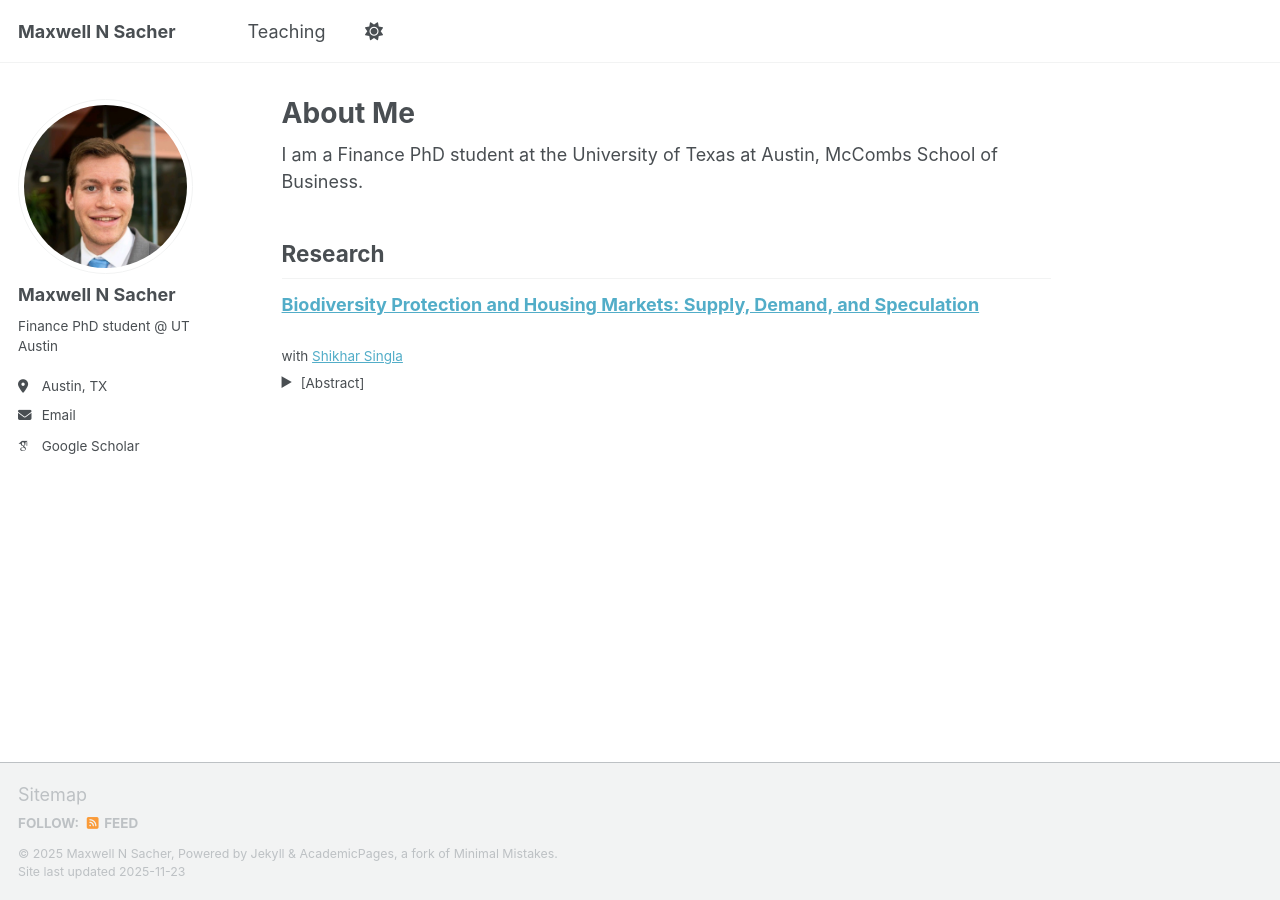
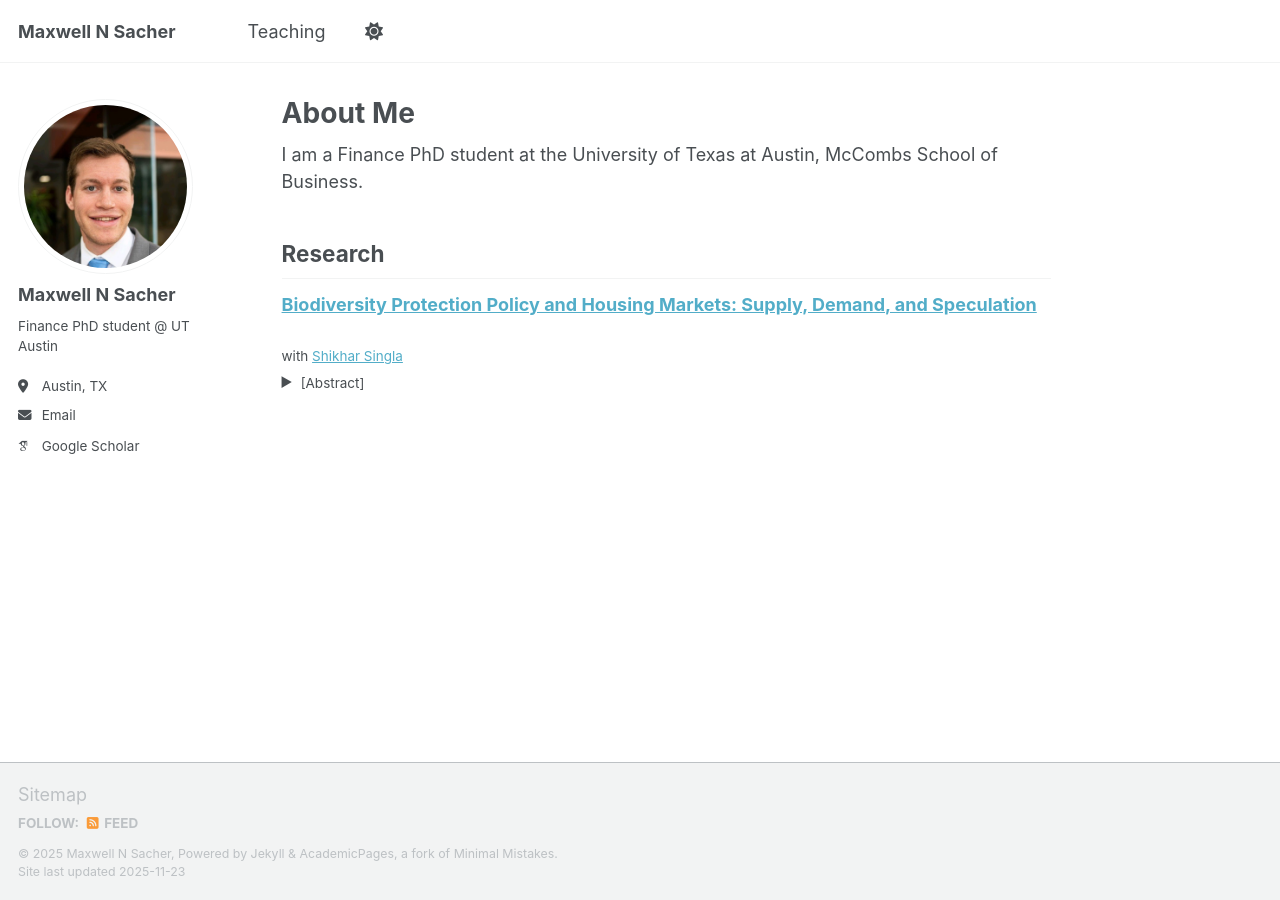
Before and after one commit to maxsacher/maxsacher.github.io, a Jekyll site: the page built from _pages/about.md, in a window 1280 px wide. Built offline with Jekyll 4.4.1, drawn with Linux system fonts in a browser that asks for light colours; some web fonts are replaced; a script that is not in the unit is left out; part of the change alters nothing that is shown.

Commit message:
Revise research paper title and abstract wording
Updated the title and abstract of the research paper on biodiversity protection and housing markets.

```diff
--- a/_pages/about.md
+++ b/_pages/about.md
@@ -13,13 +13,13 @@ I am a Finance PhD student at the University of Texas at Austin, McCombs School
 
 ## Research
 
-**[Biodiversity Protection and Housing Markets: Supply, Demand, and Speculation](https://papers.ssrn.com/sol3/papers.cfm?abstract_id=5241282)**
+**[Biodiversity Protection Policy and Housing Markets: Supply, Demand, and Speculation](https://papers.ssrn.com/sol3/papers.cfm?abstract_id=5241282)**
 <div class="paper-meta">
   <small>with <a href="https://shikharsingla.com/">Shikhar Singla</a></small>
   <details>
     <summary><small>[Abstract]</small></summary>
     <div class="abstract"><small>
-Government financing and regulatory actions are necessary to address biodiversity loss, yet the economic consequences of these policies remain unclear. We construct a county-level measure of exposure to potential conservation efforts using machine learning–based habitat suitability models. Exploiting the 30X30 initiative as a plausibly exogenous shock, we find that a one standard deviation increase in regulatory risk raises house prices by 0.6%. Effects are weaker in counties reliant on nature-intensive industries but stronger in land-abundant counties where supply is more elastic and demand for nature amenities is high. We further show that speculation magnifies the price increase. Overall, our results suggest that while conservation efforts satisfy demand for nature, they also pose trade-offs for economic growth and housing affordability, with speculation amplifying these effects.
+Government financing and regulatory actions have been pledged to address biodiversity loss, yet their economic impacts remain unclear. We construct a county-level measure of exposure to potential conservation efforts. Exploiting the 30X30 initiative as a plausibly exogenous shock, we find that a one standard deviation increase in regulatory risk increases house prices by 0.6%. Effects are weaker in counties reliant on nature-intensive industries, but stronger in land-abundant counties, where supply is more elastic and demand for nature amenities is high. Speculative behavior magnifies the price increase. Overall, conservation policies satisfy nature demand but entail trade-offs for growth and housing affordability.
     </small></div>
   </details>
 </div>
```
